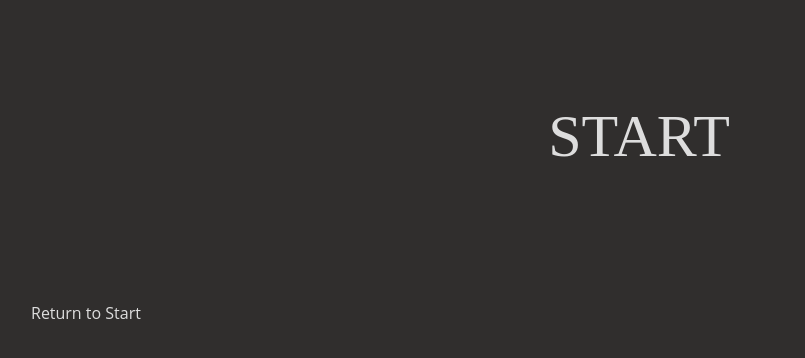
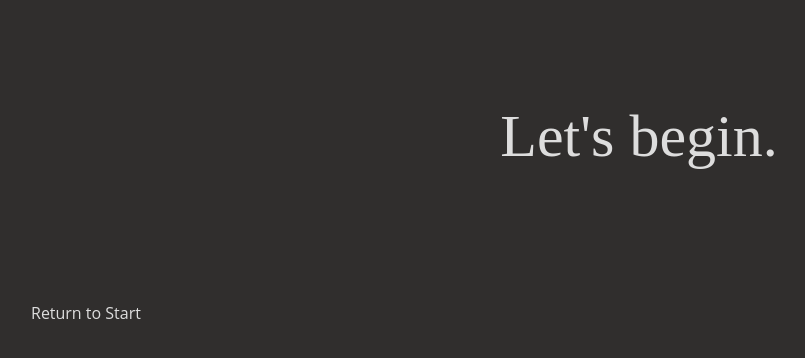
Before and after one commit to jecollas/volmoon, a Jekyll site: the page built from index.html, in a window 1280 px wide. Shown: the top 358 px of the page, without its empty margins (1-806 px from the left). Built offline with Jekyll 4.4.1, drawn with Linux system fonts in a browser that asks for light colours.

Commit message:
Add files via upload

```diff
--- a/_data/data.yml
+++ b/_data/data.yml
@@ -15,7 +15,7 @@ page_00:
   image:
   alt:
   text:
-  choice1: START
+  choice1: Let's begin.
   choice2:
   choice3:
   link1: page_01.html
```
